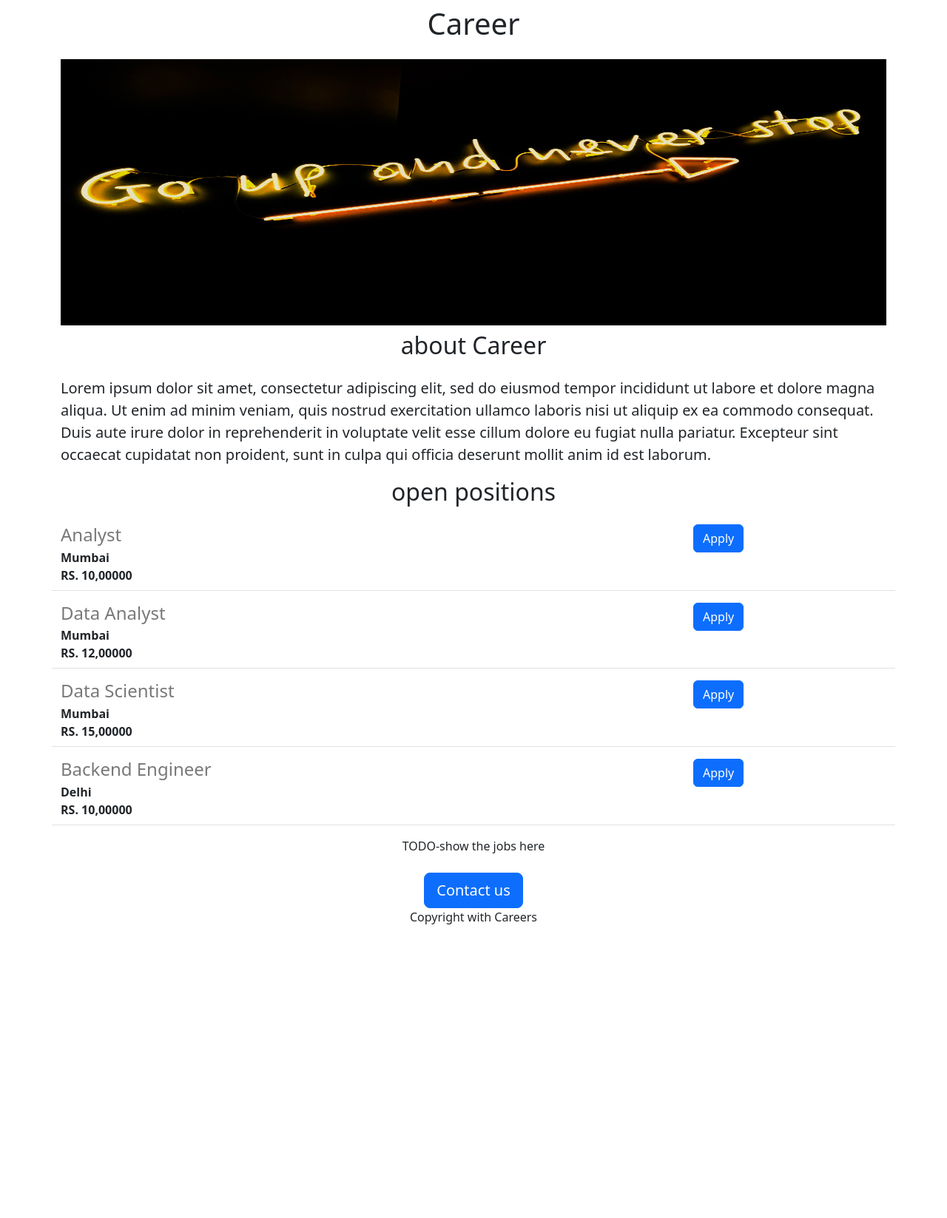
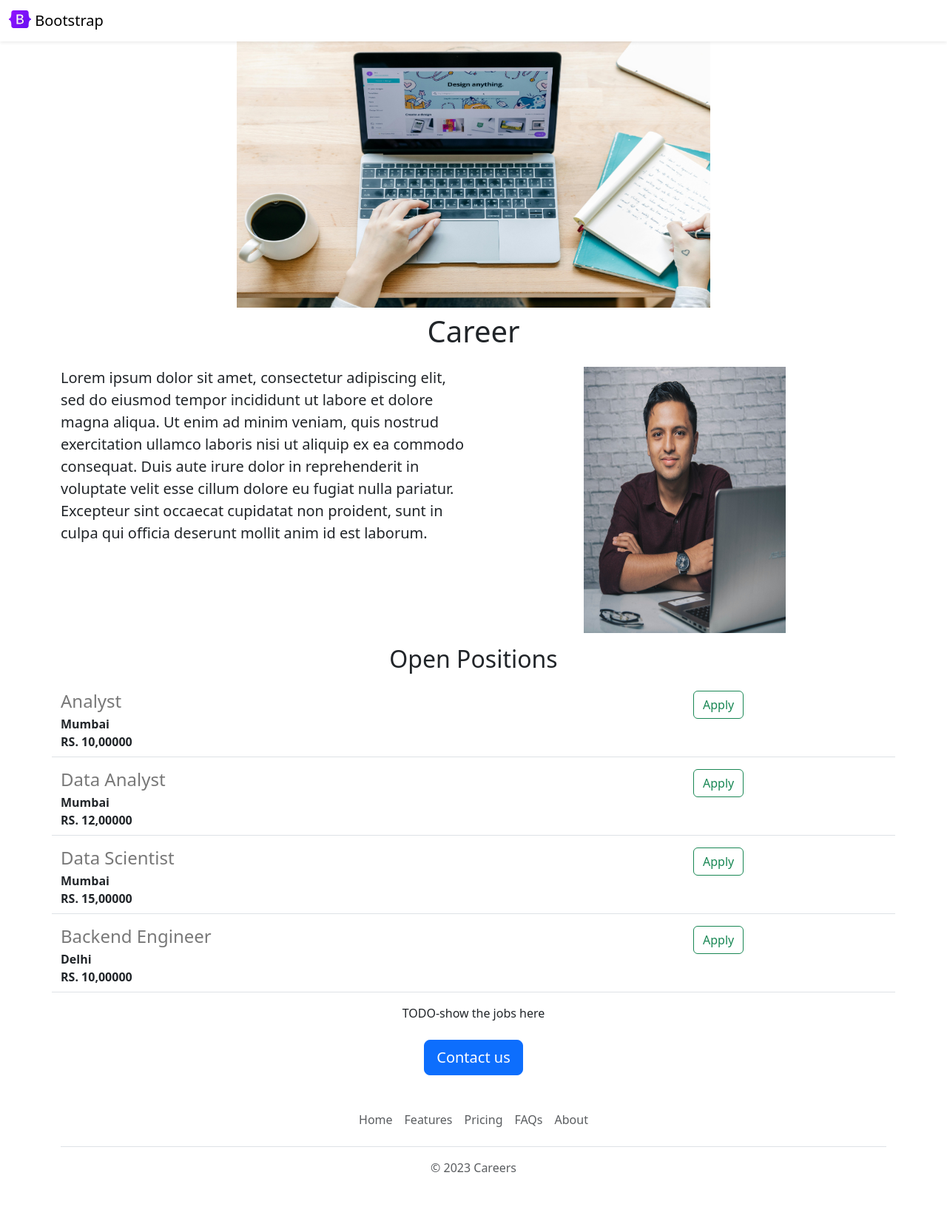
Before and after one commit to rajnishspandey/dynamic-careers-website, a Flask app: page / in a window 1280 px wide. Shown: the whole page at 74% size. Before the commit the page ends 1250 px from the top, so only its background shows below. Run offline with Flask 3, Linux system fonts and the light colour scheme.

Commit message:
Added new Changes

```diff
--- /dev/null
+++ b/templates/footer.html
@@ -0,0 +1,12 @@
+<div class="container">
+    <footer class="py-3 my-4">
+      <ul class="nav justify-content-center border-bottom pb-3 mb-3">
+        <li class="nav-item"><a href="#" class="nav-link px-2 text-body-secondary">Home</a></li>
+        <li class="nav-item"><a href="#" class="nav-link px-2 text-body-secondary">Features</a></li>
+        <li class="nav-item"><a href="#" class="nav-link px-2 text-body-secondary">Pricing</a></li>
+        <li class="nav-item"><a href="#" class="nav-link px-2 text-body-secondary">FAQs</a></li>
+        <li class="nav-item"><a href="#" class="nav-link px-2 text-body-secondary">About</a></li>
+      </ul>
+      <p class="text-center text-body-secondary">&copy; 2023 Careers</p>
+    </footer>
+  </div>
--- a/templates/home.html
+++ b/templates/home.html
@@ -8,19 +8,32 @@
         <style>
             #banner {
                 height: 360px;
-                width: 100%;
+                width: 50%;
+            }
+            img {
+                display: block;
+                margin-left: auto;
+                margin-right: auto;
             }
         </style>
     </head>
     <body>
+        {% include 'nav.html' %}
+            <img class="img-fluid"  id= "banner" src="static/banner.jpg">
         <div class="container">
             <h1 class="text-center mt-2 mb-4">Career</h1>
-            <img class="img-fluid"  id= "banner" src="static/banner.jpg", height="320">
-            <h2 class="text-center mt-2 mb-4">about Career</h2>
-            <p class="lead">
-                Lorem ipsum dolor sit amet, consectetur adipiscing elit, sed do eiusmod tempor incididunt ut labore et dolore magna aliqua. Ut enim ad minim veniam, quis nostrud exercitation ullamco laboris nisi ut aliquip ex ea commodo consequat. Duis aute irure dolor in reprehenderit in voluptate velit esse cillum dolore eu fugiat nulla pariatur. Excepteur sint occaecat cupidatat non proident, sunt in culpa qui officia deserunt mollit anim id est laborum.
-            </p>
-            <h2 class="text-center mt-2 mb-4">open positions</h2>
+            <div class="row" style="margin-bottom: 16px;">
+                <!-- allowed for only medium devices -->
+                <div class="col-md-6">
+                    <p class="lead">
+                        Lorem ipsum dolor sit amet, consectetur adipiscing elit, sed do eiusmod tempor incididunt ut labore et dolore magna aliqua. Ut enim ad minim veniam, quis nostrud exercitation ullamco laboris nisi ut aliquip ex ea commodo consequat. Duis aute irure dolor in reprehenderit in voluptate velit esse cillum dolore eu fugiat nulla pariatur. Excepteur sint occaecat cupidatat non proident, sunt in culpa qui officia deserunt mollit anim id est laborum.
+                    </p>
+                </div>
+                <div class="d-none d-md-block col-md-6">
+                    <img class="img-fluid"  id= "banner" src="static/people.jpg">
+                </div>
+            </div>
+            <h2 class="text-center mt-2 mb-4">Open Positions</h2>
             <p>
                 {% for job in jobs %}
                     {% include 'jobitem.html' %}
@@ -29,9 +42,8 @@
             <p class="text-center mt-2 mb-4">TODO-show the jobs here</p>
             <div class="text-center">
                 <button class="btn btn-primary btn-lg">Contact us</button>
-                <p>Copyright with Careers</p>
             </div>
         </div>
-
+           {% include 'footer.html' %}
     </body>
 </html>
--- a/templates/jobitem.html
+++ b/templates/jobitem.html
@@ -10,7 +10,7 @@
             <b>{{job['salary']}}</b>
         </div>
     </div>
-    <div class="col-3">
-        <button type="button" class="btn btn-primary">Apply</button>
+    <div class="col-3 padding-right:16px">
+        <a href="https://programmingdoor.com/" type="button" class="btn btn-outline-success float-right align-middle ">Apply</a>
     </div>
 </div>
--- /dev/null
+++ b/templates/nav.html
@@ -0,0 +1,9 @@
+<nav class="navbar bg-light shadow-sm fixed-top bg-white">
+    <div class="container-fluid">
+      <a class="navbar-brand" href="#">
+        <img src="static/bootstrap-logo.svg" alt="Logo" width="30" height="24" class="d-inline-block align-text-top">
+        Bootstrap
+      </a>
+    </div>
+  </nav>
+  <div style="height: 56px;"></div>
```
Also changed, not shown: static/banner.jpg, static/bootstrap-logo.svg (added), static/people.jpg (added).
